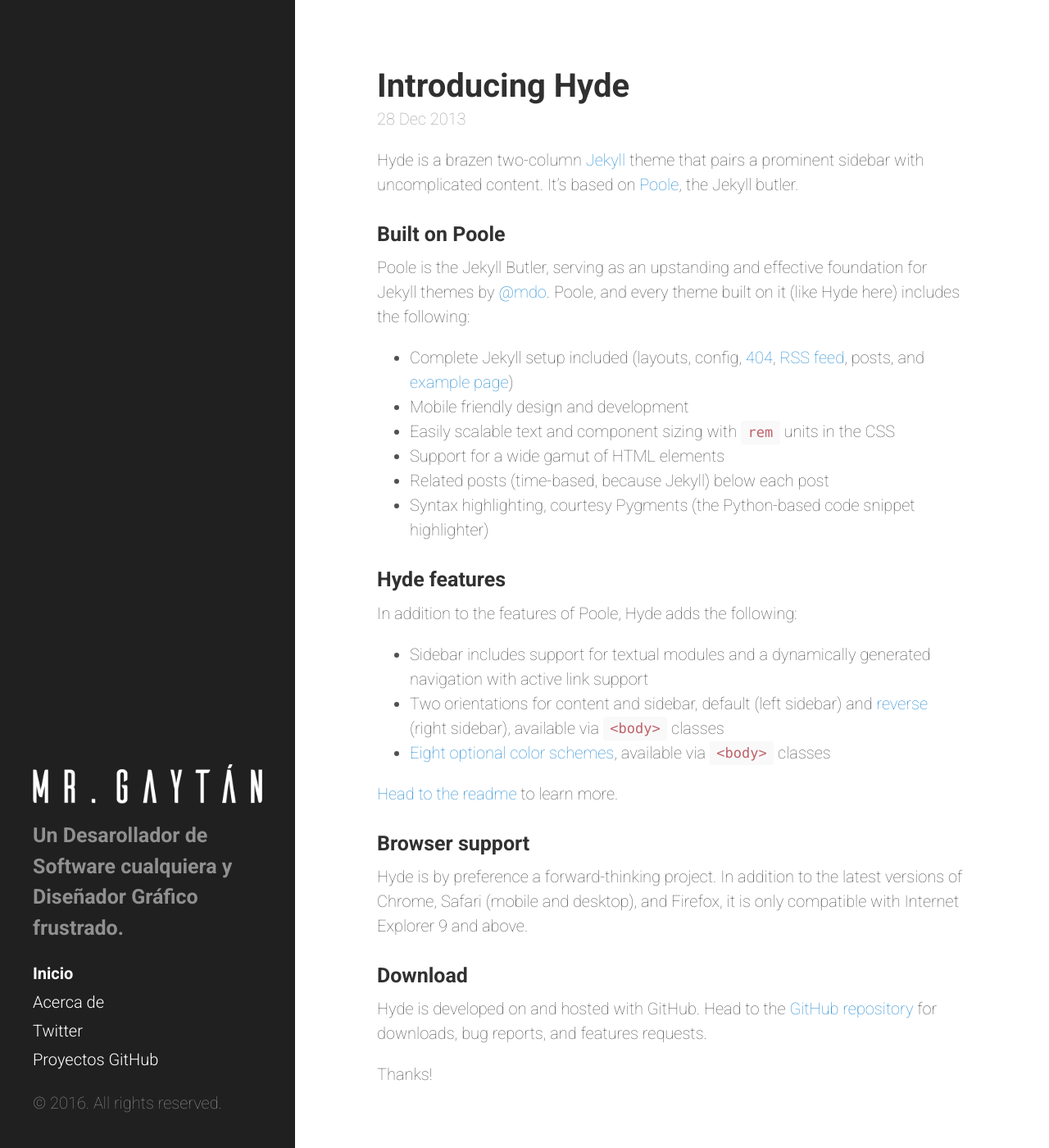
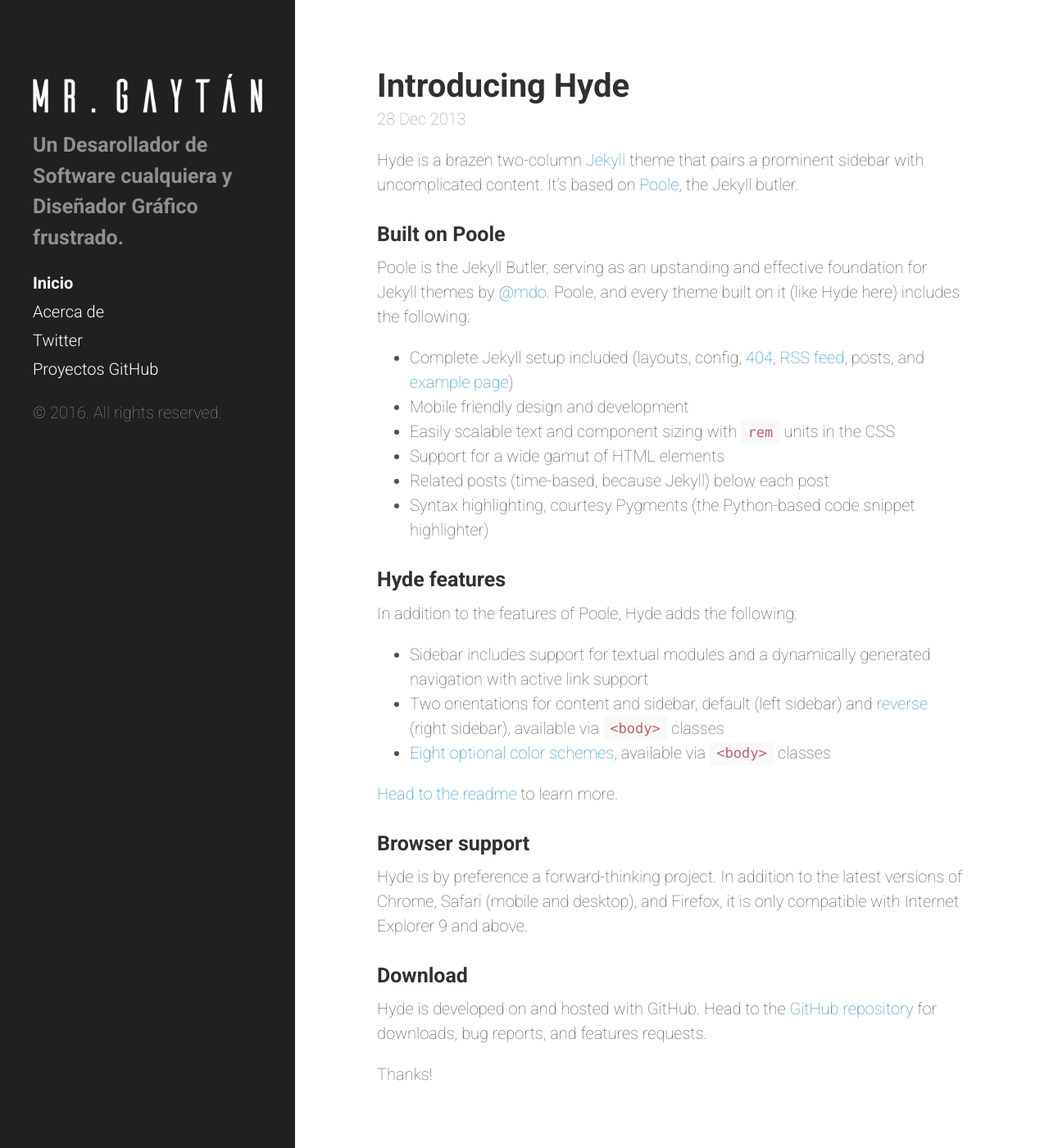
Before and after one commit to MrGaytan/MrGaytan.github.io, a Jekyll site: the page built from index.html, in a window 1280 px wide and 1400 px high. Shown: the whole window at 82% size. Built offline with Jekyll 4.4.1, drawn with Linux system fonts in a browser that asks for light colours; Markdown is read by kramdown in place of the engine named in the settings; the list of posts is cut into pages by our own code.

```diff
--- a/_includes/head.html
+++ b/_includes/head.html
@@ -19,7 +19,7 @@
 
   <!-- Icons -->
   <link rel="apple-touch-icon-precomposed" sizes="75x75" href="{{ site.baseurl }}public/g.png">
-                                 <link rel="shortcut icon" href="{{ site.baseurl }}public/g.ico">
+                                 <link rel="shortcut icon" type="image/png" href="{{ site.baseurl }}public/g.png">
 
   <!-- RSS -->
   <link rel="alternate" type="application/rss+xml" title="RSS" href="/atom.xml">
--- a/public/css/hyde.css
+++ b/public/css/hyde.css
@@ -116,10 +116,11 @@
 
 @media (min-width: 48em) {
   .sidebar-sticky {
-    position: absolute;
+
     right:  1rem;
     bottom: 1rem;
     left:   1rem;
+    padding-top: 3rem;
   }
 }
 
```
